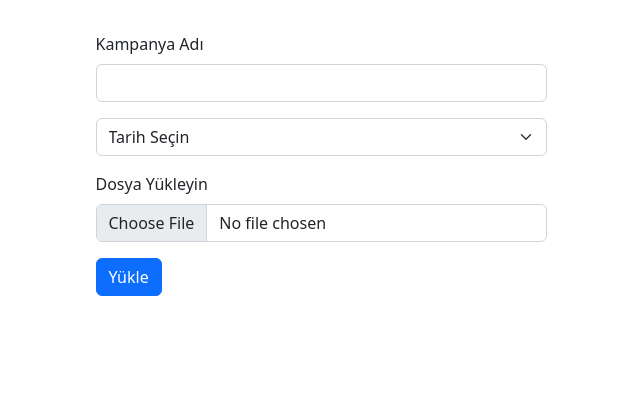
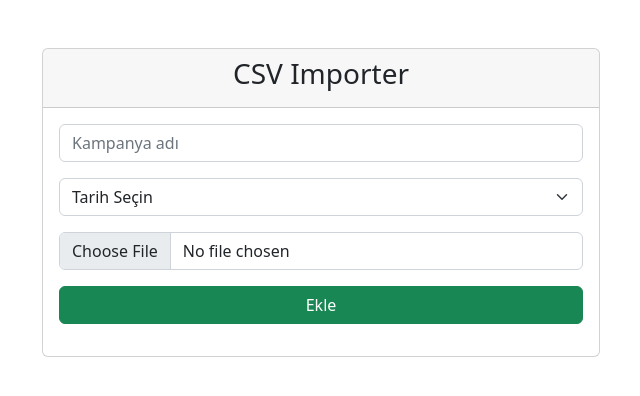
Before and after one commit to kadirermantr/csv-importer, a PHP site: page / in a window 1280 px wide. Shown: the top 396 px of the page, without its empty margins (319-959 px from the left). Run offline with PHP 8.4, Linux system fonts and the light colour scheme; some libraries are stand-ins or nearby versions.

Commit message:
refactor: redesign index page

```diff
--- a/index.php
+++ b/index.php
@@ -3,28 +3,27 @@
 <head>
 	<meta charset="utf-8">
 	<meta name="viewport" content="width=device-width, initial-scale=1">
-    <link href="https://cdn.jsdelivr.net/npm/bootstrap@5.2.2/dist/css/bootstrap.min.css" rel="stylesheet" integrity="sha384-Zenh87qX5JnK2Jl0vWa8Ck2rdkQ2Bzep5IDxbcnCeuOxjzrPF/et3URy9Bv1WTRi" crossorigin="anonymous">
-
-    <title>Mivento Assessment</title>
-
-    <style>
-        .container {
-            margin-top: 2rem !important;
-        }
-    </style>
+	<title>CSV Importer</title>
+	<link href="https://cdn.jsdelivr.net/npm/bootstrap@5.2.3/dist/css/bootstrap.min.css" rel="stylesheet">
 </head>
 <body>
 	<div class="container">
-    <div class="row justify-content-center">
-        <div class="col-md-5">
+		<div class="d-flex justify-content-center">
+			<div class="card w-50 mt-5">
+				<div class="card-header">
+					<h3 class="text-center">CSV Importer</h3>
+				</div>
+
+				<div class="card-body">
 					<?php if (isset($_GET['message'])) { ?>
-                <div class="alert alert-secondary"><?= $_GET['message'] ?></div>
+						<div id="alert" class="alert alert-secondary">
+							<?= $_GET['message'] ?>
+						</div>
 					<?php } ?>
 
-            <form action="upload.php" method="POST" enctype="multipart/form-data" class="needs-validation" novalidate>
+					<form action="upload.php" method="POST" enctype="multipart/form-data">
 						<div class="mb-3">
-                    <label for="campaign-name" class="form-label">Kampanya Adı</label>
-                    <input type="text" class="form-control" name="campaign-name" id="campaign-name" required />
+							<input type="text" class="form-control" name="campaign-name" id="campaign-name" placeholder="Kampanya adı" required />
 						</div>
 						<div class="mb-3">
 							<select class="form-select" name="campaign-date" required>
@@ -34,42 +33,27 @@
 								<option value="2022-09">Eylül 2022</option>
 							</select>
 						</div>
+
 						<div class="mb-3">
-                    <label for="campaign-file" class="form-label">Dosya Yükleyin</label>
 							<input class="form-control" type="file" accept=".csv" name="file" id="campaign-file" required />
 						</div>
-                <button class="btn btn-primary btn-block" type="submit">Yükle</button>
+
+						<div class="mb-3">
+							<button type="submit" class="btn btn-success w-100">Ekle</button>
 						</div>
 					</form>
 				</div>
 			</div>
 		</div>
+	</div>
 
-<!-- Option 2: Separate Popper and Bootstrap JS -->
-<script src="https://cdn.jsdelivr.net/npm/@popperjs/core@2.11.6/dist/umd/popper.min.js" integrity="sha384-oBqDVmMz9ATKxIep9tiCxS/Z9fNfEXiDAYTujMAeBAsjFuCZSmKbSSUnQlmh/jp3" crossorigin="anonymous"></script>
-<script src="https://cdn.jsdelivr.net/npm/bootstrap@5.2.2/dist/js/bootstrap.min.js" integrity="sha384-IDwe1+LCz02ROU9k972gdyvl+AESN10+x7tBKgc9I5HFtuNz0wWnPclzo6p9vxnk" crossorigin="anonymous"></script>
+	<script src="https://cdn.jsdelivr.net/npm/bootstrap@5.2.3/dist/js/bootstrap.bundle.min.js"></script>
+	<script src="https://cdnjs.cloudflare.com/ajax/libs/jquery/3.2.1/jquery.js"></script>
 
-<!-- Example starter JavaScript for disabling form submissions if there are invalid fields -->
-<script>
-    (function () {
-        'use strict';
-
-        // Fetch all the forms we want to apply custom Bootstrap validation styles to
-        var forms = document.querySelectorAll('.needs-validation');
-
-        // Loop over them and prevent submission
-        Array.prototype.slice.call(forms)
-            .forEach(function (form) {
-                form.addEventListener('submit', function (event) {
-                    if (!form.checkValidity()) {
-                        event.preventDefault();
-                        event.stopPropagation();
-                    }
-
-                    form.classList.add('was-validated');
-                }, false);
-            });
-    })();
+	<script type="text/javascript">
+		setTimeout(function () {
+			$('#alert').alert('close');
+		}, 5000);
 	</script>
 </body>
 </html>
```
Lines whose indentation alone changed are shown as unchanged.
